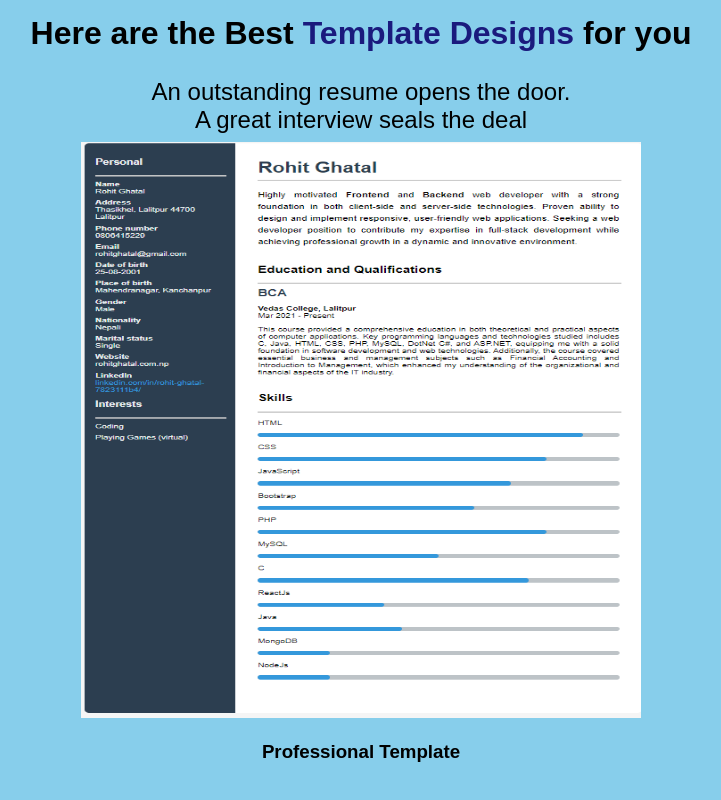
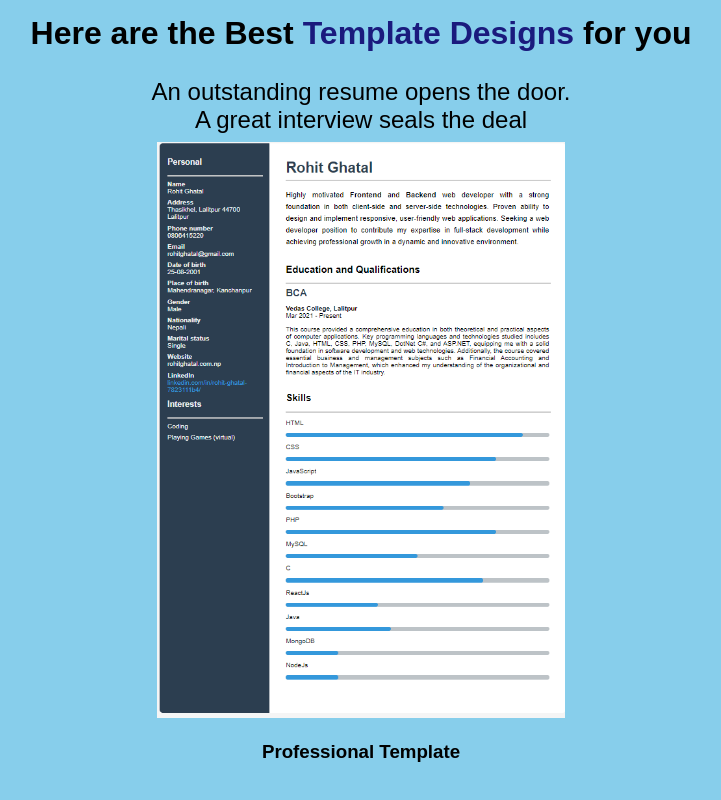
Before and after one commit to rohitghatal1/CVMaker-ReactJS, a React (Create React App) app: page / in a window 1280 px wide. Shown: the part 1216-2016 px from the top of the page, without its empty margins (279-1000 px from the left). Built offline with nearby package versions, Linux system fonts and the light colour scheme.

Commit message:
imprved indexing of navbar and templatte section

```diff
--- a/src/components/Templates.js
+++ b/src/components/Templates.js
@@ -13,7 +13,7 @@ export default function Templates() {
         <p>An outstanding resume opens the door. A great interview seals the deal</p>
         <div className="templateContainer">
           <Swiper
-            spaceBetween={0}
+            // spaceBetween={0}
             slidesPerView = {1}
             loop = {true}
             pagination = {{clickable: true}}
--- a/src/components/navbar.css
+++ b/src/components/navbar.css
@@ -6,7 +6,7 @@ nav{
     top: 0;
     left: 0;
     width: 100%;
-    z-index: 1;
+    z-index: 2;
 }
 
 .navbar{
--- a/src/components/templates.css
+++ b/src/components/templates.css
@@ -21,29 +21,32 @@
 
 .templateContainer{
     position: relative;
-    width: 80%;
+    width: 100%;
     display: flex;
     justify-content: center;
     align-items: center;
-    margin: 0 auto;
+    margin: auto;
 }
 
 .templateCard{
     padding: 0.5rem;
     height: 40rem;
-    width: 35rem;
+    width: 40rem;
 }
 
 .templateCard img{
     width: 100%;
     height: 90%;
+    object-fit: contain;
 }
 
+.swiper{
+    z-index: 1;
+}
 
 .swiper-button-prev,
 .swiper-button-next{
     color: blue;
-
     position: absolute;
     top: 50%;
     transform: translate(-50%);
```
